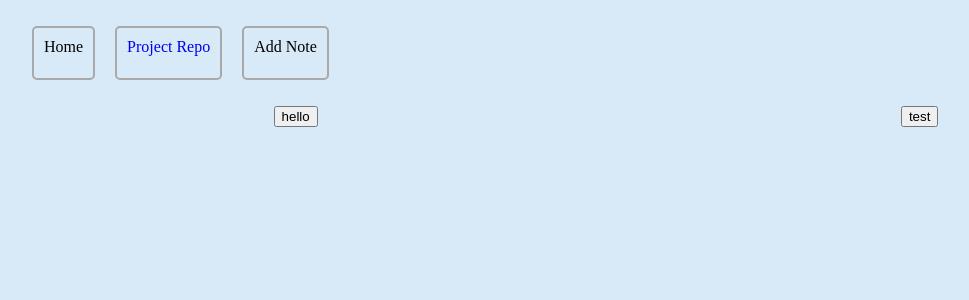
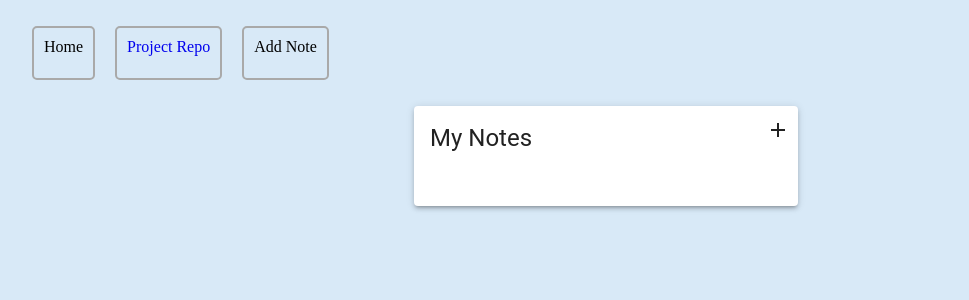
Before and after one commit to atapattua/notes-app, a Next.js app: page / in a window 1280 px wide. Shown: the top 300 px of the page, without its empty margins (34-1003 px from the left). Built offline with nearby package versions, Linux system fonts and the light colour scheme.

Commit message:
add note button added to side menu

```diff
--- a/components/SideMenu.tsx
+++ b/components/SideMenu.tsx
@@ -1,9 +1,22 @@
 import Card from '@mui/material/Card'
+import styles from '@/styles/Home.module.css'
+import CardHeader from '@mui/material/CardHeader';
+import AddIcon from '@mui/icons-material/Add';
 
 export default function SideMenu(){
+
+    const handleAddNote: any = (target: string) => {
+        console.log(target);
+    }
+
     return(
-        <Card sx={{display: 'flex'}}>
-
+        <Card className={styles.sidemenu} elevation={3}>
+            <CardHeader
+                title="My Notes"
+                action={
+                    <AddIcon onClick={handleAddNote}/>
+                }
+            />
         </Card>
     );
 }
--- a/package.json
+++ b/package.json
@@ -11,6 +11,7 @@
   "dependencies": {
     "@emotion/react": "^11.10.6",
     "@emotion/styled": "^11.10.6",
+    "@mui/icons-material": "^5.11.11",
     "@mui/material": "^5.11.15",
     "@types/node": "18.15.6",
     "@types/react": "18.0.28",
--- a/pages/index.tsx
+++ b/pages/index.tsx
@@ -5,6 +5,7 @@ import styles from '@/styles/Home.module.css'
 
 //components
 import Card from "@mui/material/Card"
+import SideMenu from '@/components/SideMenu'
 
 export default function Home() {
   return (
@@ -24,9 +25,8 @@ export default function Home() {
         </nav>
 
         <main>
-          <div className={styles.sidemenu}>
-            <button>hello</button>
-            <button>test</button>
+          <div className={styles.main_container}>
+            <SideMenu />
           </div>
         </main>
       </body>
--- a/styles/Home.module.css
+++ b/styles/Home.module.css
@@ -33,9 +33,15 @@
   animation-fill-mode: both;
 }
 
-.sidemenu{
+.main_container{
   display: flex;
   flex-direction: row;
   justify-content: space-around;
   flex-wrap: wrap;
+  gap: 20px;
 }
+
+.sidemenu{
+  height: 100px;
+  width: 30vw;
+}
```
Also changed, not shown: 1 other file (tests, documents, lock files or other folders).
